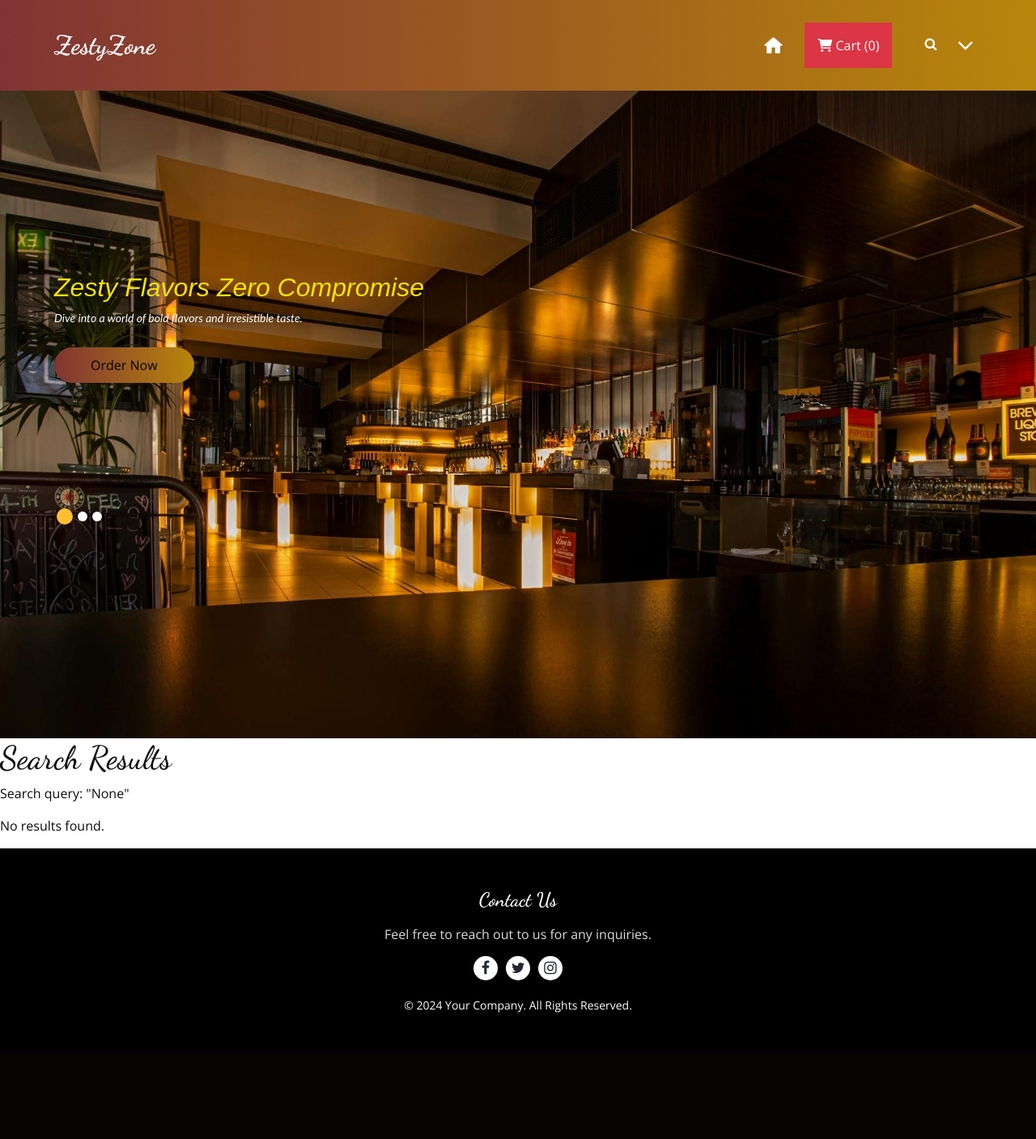
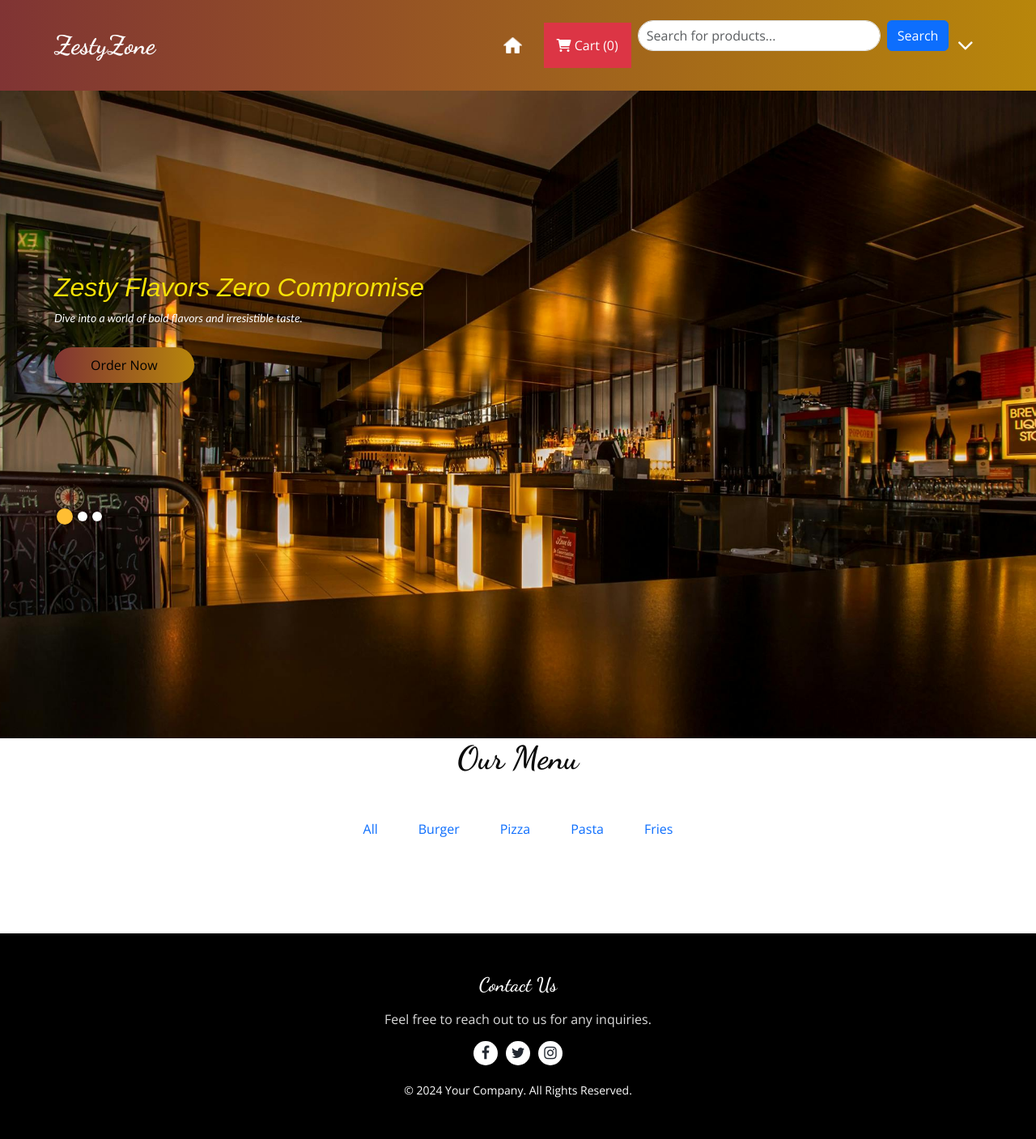
Before and after one commit to AbhishekJain2622/ZestyZone-Django, a Django app: page /search/ in a window 1280 px wide. Shown: the whole page at 81% size. Before the commit the page ends 1251 px from the top, so only its background shows below. Run offline with Django 5.2, Linux system fonts and the light colour scheme; some libraries are stand-ins or nearby versions.

Commit message:
abhishek commit

```diff
--- a/Products/views.py
+++ b/Products/views.py
@@ -3,7 +3,7 @@ from django.contrib import messages
 from .models import *
 from math import ceil
 from django.db.models import Q
-
+from django.core.paginator import Paginator
 
 
 # Create your views here.
@@ -13,33 +13,56 @@ def Home(request):
 def About(request):
     return render(request,'about.html')
 
+
+
 def search_view(request):
-    query = request.GET.get('q')
+    query = request.GET.get('q', '').strip()  # Ensure whitespace is removed
     results = []
     if query:
-        # Adjust filter conditions based on your model fields
         results = Product.objects.filter(
-            Q(product_name__icontains=query) | Q(category__icontains=query)  # Example
+            Q(product_name__icontains=query) | Q(category__icontains=query)
         )
-    return render(request, 'search.html', {'query': query, 'results': results})
-
-
+    return render(request, 'menu.html', {'query': query, 'results': results})
 
 def menu(request):
+    allProds = []
+    category_filter = request.GET.get('category', 'all')  # Get category from query parameter
+    query = request.GET.get('q', '')  # Get search query from query parameter
 
-    allProds = []
-    catprods = Product.objects.values('category','id')
-    print(catprods)
-    cats = {item['category'] for item in catprods}
+    if query:  # If there's a search query, filter products by name or description
+        catprods = Product.objects.filter(
+            Q(product_name__icontains=query) | Q(desc__icontains=query)
+        )
+    else:  # If there's no query, show all products (or by category)
+        if category_filter != 'all':
+            catprods = Product.objects.filter(category=category_filter)
+        else:
+            catprods = Product.objects.all()
+
+    cats = {item.category for item in catprods}  # Get distinct categories from the filtered products
     for cat in cats:
-        prod= Product.objects.filter(category=cat)
-        n=len(prod)
+        prod = catprods.filter(category=cat)
+        n = len(prod)
         nSlides = n // 4 + ceil((n / 4) - (n // 4))
         allProds.append([prod, range(1, nSlides), nSlides])
 
-    params= {'allProds':allProds}
+    return render(request, "menu.html", {'allProds': allProds, 'category_filter': category_filter, 'query': query})
 
-    return render(request,"menu.html",params)
+# def menu(request):
+
+#     allProds = []
+#     catprods = Product.objects.values('category','id')
+#     print(catprods)
+#     cats = {item['category'] for item in catprods}
+#     for cat in cats:
+#         prod= Product.objects.filter(category=cat)
+#         n=len(prod)
+#         nSlides = n // 4 + ceil((n / 4) - (n // 4))
+#         allProds.append([prod, range(1, nSlides), nSlides])
+
+#     params= {'allProds':allProds}
+
+#     return render(request,"menu.html",params)
 
 
 def Contact(request):
--- a/templates/base.html
+++ b/templates/base.html
@@ -176,19 +176,19 @@
 
                       <!-- -------------------------------------------------------------- -->
                        <!-- --------------------------------------------------------------- -->
-                  <form class="form-inline" method="GET" action="{% url 'search' %}">
+                       <form method="GET" action="{% url 'menu' %}" class="form-inline mb-4">
                         <input
                           name="q"
                           type="text"
-                        class="search-input"
-                        placeholder="Search..."
-                        id="searchInput"
+                          class="form-control me-2"
+                          placeholder="Search for products..."
                           value="{{ query|default:'' }}"
+                          style="width: 300px; padding: 10px; border-radius: 20px;"
                         />
-                    <button class="btn my-2 my-sm-0 nav_search-btn" type="submit">
-                        <i class="fa fa-search" aria-hidden="true" style="margin-left: 17px; height: 25px; width: 25px;"></i>
-                    </button>
+                        <button type="submit" class="btn btn-primary">Search</button>
                       </form>
+
+
                    <div class="dropdown" >
                     <a href="javascript:void(0)" class="user_link" id="userDropdown" onclick="toggleDropdown()">
                       <i class="fa fa-angle-down" style=" font-size: xx-large;" style="height: 25px; width: 25px;"  aria-hidden="true"></i>
@@ -381,14 +381,7 @@ window.addEventListener("click", function (event) {
     }
 });
 
-// Toggle search bar
-function toggleSearch() {
-    const searchInput = document.getElementById('searchInput');
-    searchInput.classList.toggle('active');
-    if (searchInput.classList.contains('active')) {
-        searchInput.focus();
-    }
-}
+
 // ----------------------------------------
 // -----------------------------------------
 // ----------------------------------------
@@ -396,7 +389,6 @@ function toggleSearch() {
 // // ----------------------------------------
 // -----------------------------------------
 
-
 </script>
 
 </body>
--- a/templates/menu.html
+++ b/templates/menu.html
@@ -15,7 +15,6 @@ Home
     padding: 5px 10px;
   }
 </style>
-
 <section class="food_section layout_padding-bottom">
   <div class="container">
     <div class="heading_container heading_center">
@@ -24,14 +23,62 @@ Home
 
     <!-- Filter Menu -->
     <ul class="filters_menu">
-      <li class="active" data-filter="all">All</li>
-      <li data-filter="burger">Burger</li>
-      <li data-filter="pizza">Pizza</li>
-      <li data-filter="pasta">Pasta</li>
-      <li data-filter="fries">Fries</li>
+      <li class="{% if category_filter == 'all' %}active{% endif %}" data-filter="all">
+        <a href="{% url 'menu' %}?category=all&q={{ query|default:'' }}">All</a>
+      </li>
+      <li class="{% if category_filter == 'burger' %}active{% endif %}" data-filter="burger">
+        <a href="{% url 'menu' %}?category=burger&q={{ query|default:'' }}">Burger</a>
+      </li>
+      <li class="{% if category_filter == 'pizza' %}active{% endif %}" data-filter="pizza">
+        <a href="{% url 'menu' %}?category=pizza&q={{ query|default:'' }}">Pizza</a>
+      </li>
+      <li class="{% if category_filter == 'pasta' %}active{% endif %}" data-filter="pasta">
+        <a href="{% url 'menu' %}?category=pasta&q={{ query|default:'' }}">Pasta</a>
+      </li>
+      <li class="{% if category_filter == 'fries' %}active{% endif %}" data-filter="fries">
+        <a href="{% url 'menu' %}?category=fries&q={{ query|default:'' }}">Fries</a>
+      </li>
     </ul>
 
+
+
+    <!-- Products Display -->
     <div class="filters-content">
+      {% if query %}
+        <h4>Results for "{{ query }}"</h4>
+      {% endif %}
+      <div class="row grid">
+        {% for product, range, nSlides in allProds %}
+          {% for item in product %}
+            <div class="col-sm-6 col-lg-4 all" data-category="{{ item.category|lower }}">
+              <div class="box">
+                <div class="img-box">
+                  <img src="{% if item.image %}/media/{{ item.image }}{% else %}{% static 'images/placeholder.png' %}{% endif %}" alt="{{ item.product_name }}" class="product-image">
+                </div>
+                <div class="detail-box">
+                  <h5>{{ item.product_name }}</h5>
+                  <p>{{ item.desc|slice:"0:53" }}...</p>
+                  <div class="options">
+                    <h6>${{ item.price }}</h6>
+                    <button class="add-to-cart-btn" data-id="{{ item.id }}" data-name="{{ item.product_name }}" data-price="{{ item.price }}">
+                      <span>Add to Cart</span>
+                      <img src="{% static 'images/cart.png' %}" style="width: 20px; height: 20px;" alt="Cart" class="fa fa-shopping-cart">
+                    </button>
+                  </div>
+                </div>
+              </div>
+            </div>
+          {% endfor %}
+        {% endfor %}
+      </div>
+    </div>
+  </div>
+</section>
+
+
+
+
+    <!-- <div class="filters-content">
       <div class="row grid">
         {% for product, range, nSlides in allProds %}
           {% for item in product %}
@@ -67,7 +114,7 @@ Home
       </div>
     </div>
   </div>
-</section>
+</section> -->
 
 <!-- Popover for Cart -->
 <button id="popcart" type="button" class="btn btn-warning" style="display:none;" data-toggle="popover" title="Cart Items" data-content="">
--- a/templates/search.html
+++ b/templates/search.html
@@ -1,19 +1,41 @@
 {% extends 'base.html' %}
-{% block title %}Search{% endblock %}
-{% load static %}
-
 
 {% block content %}
-<h1>Search Results</h1>
-<p>Search query: "{{ query }}"</p>
+<!-- <div class="container">
+    <form method="GET" action="{% url 'search' %}" class="form-inline mb-4">
+        <input
+            name="q"
+            type="text"
+            class="form-control me-2"
+            placeholder="Search for products..."
+            value="{{ query|default:'' }}"
+        />
+        <button type="submit" class="btn btn-primary">Search</button>
+    </form> -->
 
-{% if results %}
-    <ul>
-        {% for result in results %}
-            <li>{{ result.field1 }} - {{ result.field2 }}</li> <!-- Adjust fields -->
-        {% endfor %}
-    </ul>
-{% else %}
-    <p>No results found.</p>
-{% endif %}
+    {% if query %}
+        <h4>Results for "{{ query }}"</h4>
+        <hr>
+        {% if results %}
+            <div class="row">
+                {% for product in results %}
+                    <div class="col-md-4">
+                        <div class="card mb-4">
+                            <img src="{{ product.image.url }}" class="card-img-top" alt="{{ product.product_name }}">
+                            <div class="card-body">
+                                <h5 class="card-title">{{ product.product_name }}</h5>
+                                <p class="card-text">Category: {{ product.category }}</p>
+                                <p class="card-text">Price: ₹{{ product.price }}</p>
+                            </div>
+                        </div>
+                    </div>
+                {% endfor %}
+            </div>
+        {% else %}
+            <p>No results found for "{{ query }}"</p>
+        {% endif %}
+    {% else %}
+        <p class="text-muted">Enter a query above to start searching.</p>
+    {% endif %}
+</div>
 {% endblock %}
```
Also changed, not shown: Auth/views.py (+39 -17 lines), templates/checkout.html (+33 -5 lines), db.sqlite3. Lines whose indentation alone changed are shown as unchanged.
